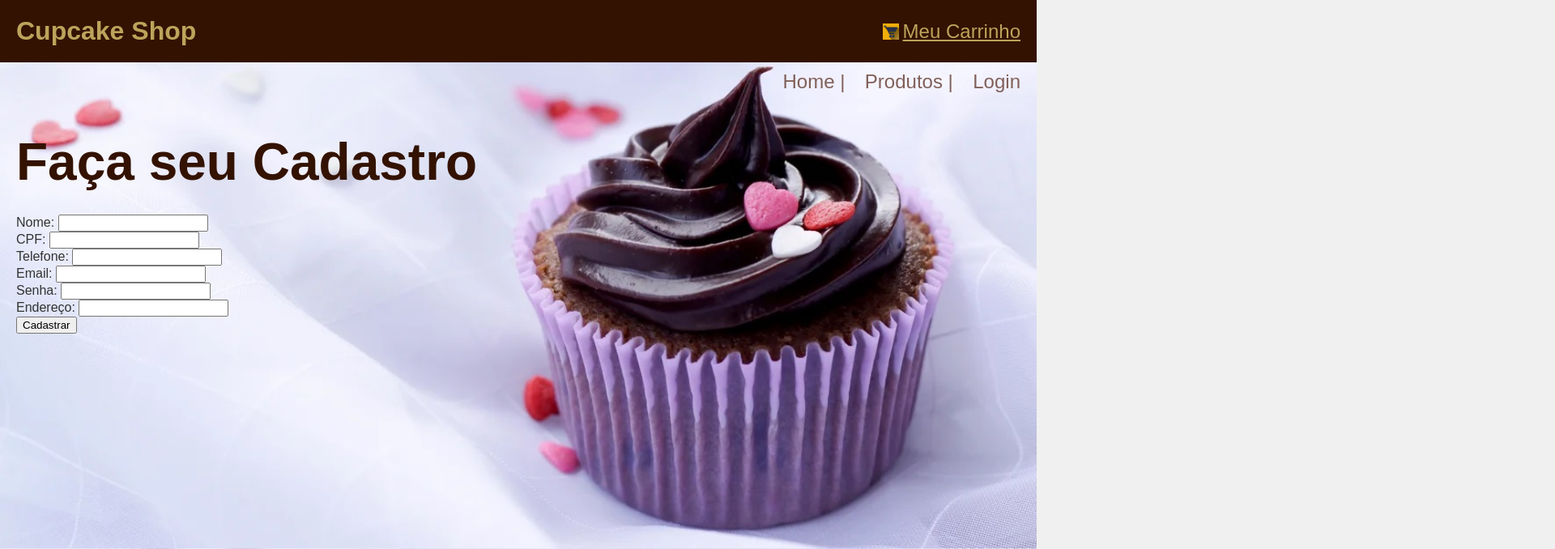
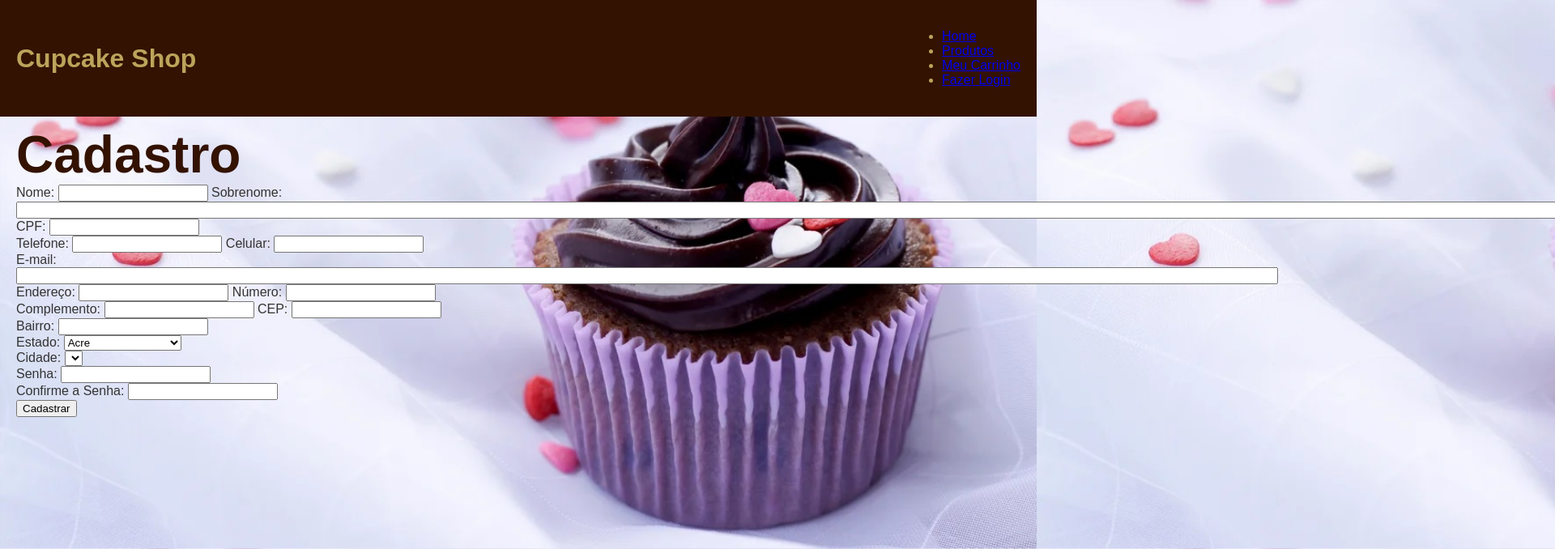
Before and after one commit to FernandoToru/Projeto-CupCake, a website: page public/register.html in a window 1280 px wide. Shown: the top 678 px of the page at 81% size, 1920 px wide, since content can reach past the window. Drawn offline with Linux system fonts and the light colour scheme.

Commit message:
Mudanças no registro

```diff
--- a/public/register.html
+++ b/public/register.html
@@ -5,44 +5,108 @@
     <meta name="viewport" content="width=device-width, initial-scale=1.0">
     <title>Cadastro</title>
     <link rel="stylesheet" href="styles.css">
-    <link rel="icon" href="images/icone.jpeg" type="image/jpeg">
+    <script src="auth.js" defer></script>
 </head>
 <body>
     <header>
         <h1>Cupcake Shop</h1>
-        <div class="cart">
-            <img src="images/cart.png" alt="Cesto de Compras" class="cart-icon">
-            <a href="cart.html">Meu Carrinho</a>
-        </div>
-    </header>
-
-    <nav class="top-menu">
+        <nav>
             <ul>
-            <li><a href="index.html">Home |</a></li>
-            <li><a href="products.html">Produtos |</a></li>
-            <li><a href="#" id="login-link">Login<br></a></li>
+                <li><a href="index.html">Home</a></li>
+                <li><a href="products.html">Produtos</a></li>
+                <li><a href="cart.html">Meu Carrinho</a></li>
+                <li><a href="login.html">Fazer Login</a></li>
             </ul>
         </nav>
     </header>
 
     <main>
-        <h2>Faça seu Cadastro</h2>
-        <p>
-
-        </p>
+        <h2>Cadastro</h2>
         <form id="register-form">
+            <div>
                 <label for="name">Nome:</label>
-            <input type="text" id="name" name="name" required><br>
+                <input type="text" id="name" name="name" required>
+                <label for="surname">Sobrenome:</label>
+                <input type="text" id="surname" name="surname" required style="width: 200%;">
+            </div>
+            <div>
                 <label for="cpf">CPF:</label>
-            <input type="text" id="cpf" name="cpf" required><br>
+                <input type="text" id="cpf" name="cpf" required pattern="\d{3}\.\d{3}\.\d{3}-\d{2}" title="Digite um CPF no formato XXX.XXX.XXX-XX">
+            </div>
+            <div>
                 <label for="phone">Telefone:</label>
-            <input type="text" id="phone" name="phone" required><br>
-            <label for="email">Email:</label>
-            <input type="email" id="email" name="email" required><br>
+                <input type="text" id="phone" name="phone" required pattern="\(\d{2}\) \d{4}-\d{4}" title="Digite um telefone no formato (XX) XXXX-XXXX">
+                <label for="cell">Celular:</label>
+                <input type="text" id="cell" name="cell" required pattern="\(\d{2}\) \d{4}-\d{4}" title="Digite um celular no formato (XX) XXXX-XXXX">
+            </div>
+            <div>
+                <label for="email">E-mail:</label>
+                <input type="email" id="email" name="email" required style="width: 125%;">
+            </div>
+            <div>
+                <label for="address">Endereço:</label>
+                <input type="text" id="address" name="address" required>
+                <label for="number">Número:</label>
+                <input type="text" id="number" name="number" required>
+            </div>
+            <div>
+                <label for="complement">Complemento:</label>
+                <input type="text" id="complement" name="complement">
+                <label for="cep">CEP:</label>
+                <input type="text" id="cep" name="cep" required pattern="\d{5}-\d{3}" title="Digite um CEP no formato XXXXX-XXX">
+            </div>
+            <div>
+                <label for="district">Bairro:</label>
+                <input type="text" id="district" name="district" required>
+            </div>
+            <div>
+                <label for="state">Estado:</label>
+                <select id="state" name="state" required>
+                    <!-- Adicione todos os estados brasileiros aqui -->
+                    <option value="AC">Acre</option>
+                    <option value="AL">Alagoas</option>
+                    <option value="AP">Amapá</option>
+                    <option value="AM">Amazonas</option>
+                    <option value="BA">Bahia</option>
+                    <option value="CE">Ceará</option>
+                    <option value="DF">Distrito Federal</option>
+                    <option value="ES">Espírito Santo</option>
+                    <option value="GO">Goiás</option>
+                    <option value="MA">Maranhão</option>
+                    <option value="MT">Mato Grosso</option>
+                    <option value="MS">Mato Grosso do Sul</option>
+                    <option value="MG">Minas Gerais</option>
+                    <option value="PA">Pará</option>
+                    <option value="PB">Paraíba</option>
+                    <option value="PR">Paraná</option>
+                    <option value="PE">Pernambuco</option>
+                    <option value="PI">Piauí</option>
+                    <option value="RJ">Rio de Janeiro</option>
+                    <option value="RN">Rio Grande do Norte</option>
+                    <option value="RS">Rio Grande do Sul</option>
+                    <option value="RO">Rondônia</option>
+                    <option value="RR">Roraima</option>
+                    <option value="SC">Santa Catarina</option>
+                    <option value="SP">São Paulo</option>
+                    <option value="SE">Sergipe</option>
+                    <option value="TO">Tocantins</option>
+                </select>
+            </div>
+            <div>
+                <label for="city">Cidade:</label>
+                <select id="city" name="city" required>
+                    <!-- As cidades serão preenchidas dinamicamente com JavaScript -->
+                </select>
+            </div>
+            <div>
                 <label for="password">Senha:</label>
-            <input type="password" id="password" name="password" required><br>
-            <label for="address">Endereço:</label>
-            <input type="text" id="address" name="address" required><br>
+                <input type="password" id="password" name="password" required>
+            </div>
+            <div>
+                <label for="confirm-password">Confirme a Senha:</label>
+                <input type="password" id="confirm-password" name="confirm-password" required>
+                <span id="password-match-error" style="display: none; color: red;">Senha não correspondente</span>
+            </div>
             <button type="submit">Cadastrar</button>
         </form>
     </main>
@@ -50,6 +114,14 @@
     <script>
         document.getElementById('register-form').addEventListener('submit', function(e) {
             e.preventDefault();
+            const password = document.getElementById('password').value;
+            const confirmPassword = document.getElementById('confirm-password').value;
+            if (password !== confirmPassword) {
+                document.getElementById('password-match-error').style.display = 'block';
+                return;
+            }
+            document.getElementById('password-match-error').style.display = 'none';
+
             const formData = new FormData(this);
             const data = Object.fromEntries(formData.entries());
 
@@ -69,6 +141,13 @@
             })
             .catch(error => console.error('Error:', error));
         });
+
+        document.getElementById('state').addEventListener('change', function() {
+            const state = this.value;
+            const citySelect = document.getElementById('city');
+            citySelect.innerHTML = '';
+            // Adicione aqui a lógica para preencher as cidades dinamicamente com base no estado selecionado
+        });
     </script>
 </body>
 </html>
```
Also changed, not shown: migration.js (added, +43 -0 lines), server.js (+30 -88 lines), 1 other file. Lines whose indentation alone changed are shown as unchanged.
